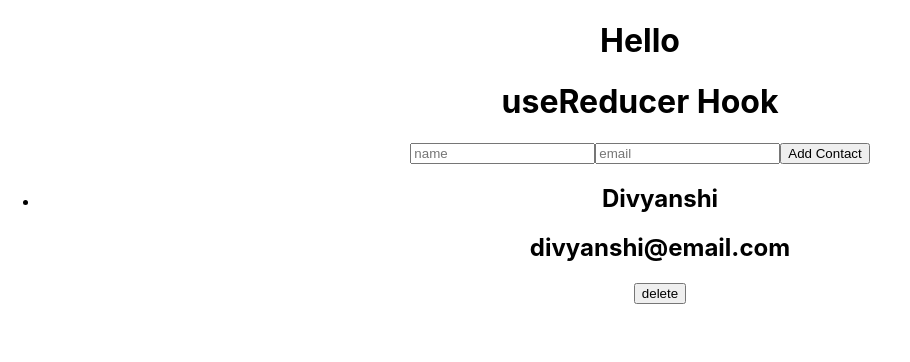
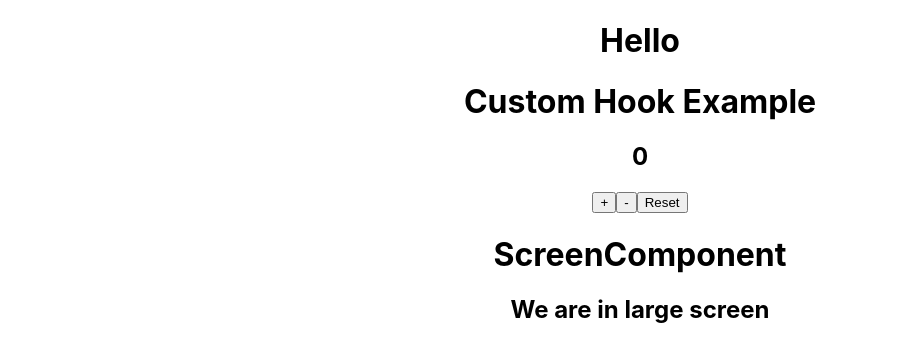
Before and after one commit to divyanshi-saxena/react_hooks, a React (Create React App) app: page / in a window 1280 px wide. Shown: the top 362 px of the page, without its empty margins (0-910 px from the left). Built offline with nearby package versions, Linux system fonts and the light colour scheme.

Commit message:
custom hooks added

```diff
--- a/src/App.js
+++ b/src/App.js
@@ -1,5 +1,6 @@
 import React from 'react';
 import './App.css';
+import CustomHook from './hooks/CustomHook';
 import UseCallbackHook from './hooks/UseCallbackHook';
 import UseContextHook from './hooks/UseContextHook';
 import UseEffectHook from './hooks/UseEffectHook';
@@ -18,7 +19,8 @@
       {/* <UseMemoHook /> */}
       {/* <UseCallbackHook /> */}
       {/* <UseContextHook /> */}
-      <UseReducerHook />
+      {/* <UseReducerHook /> */}
+      <CustomHook />
     </div>
   );
 }
--- /dev/null
+++ b/src/components/ScreenComponent.js
@@ -0,0 +1,14 @@
+import React from 'react'
+import useScreen from '../custom hooks/useScreen'
+
+const ScreenComponent = () => {
+  const screenSize = useScreen()
+  return (
+    <div>
+      <h1>ScreenComponent</h1>
+      <h2>We are in {screenSize} screen</h2>
+    </div>
+  )
+}
+
+export default ScreenComponent
--- /dev/null
+++ b/src/custom hooks/useCounter.js
@@ -0,0 +1,16 @@
+import { useState } from "react";
+export default function useCounter(initialValue, step) {
+  const [value, setValue] = useState(initialValue)
+  const increment = () => {
+    // return setValue(value + 1)
+    return setValue(value + step)
+  }
+  const decrement = () => {
+    // return setValue(value - 1)
+    return setValue(value - step)
+  }
+  const reset = () => {
+    return setValue(initialValue)
+  }
+  return [value, increment, decrement, reset]
+}
--- /dev/null
+++ b/src/custom hooks/useScreen.js
@@ -0,0 +1,19 @@
+import { useEffect, useState } from "react";
+
+export default function useScreen() {
+  const [screenSize, setScreenSize] = useState()
+  const checkScreenSize = () => {
+    if (window.innerWidth > 992) return setScreenSize("large")
+    if (window.innerWidth < 992 && window.innerWidth > 600) return setScreenSize("medium")
+    if (window.innerWidth < 600) return setScreenSize("small")
+  }
+  useEffect(() => {
+    checkScreenSize()
+    window.addEventListener("resize", checkScreenSize)
+    // cleanup function
+    return () => {
+      window.removeEventListener("resize", ()=>{})
+    }
+  },[]) // will be called only once when the component is mounted
+  return screenSize
+}
--- /dev/null
+++ b/src/hooks/CustomHook.js
@@ -0,0 +1,21 @@
+import React from 'react'
+import useCounter from '../custom hooks/useCounter'
+import ScreenComponent from '../components/ScreenComponent'
+
+function CustomHook() {
+  // const [counter, increment, decrement, reset] = useCounter(0)
+  const [counter, increment, decrement, reset] = useCounter(0, 5)
+  return (<>
+    <div>
+      <h1>Custom Hook Example</h1>
+      <h2>{counter}</h2>
+      <button onClick={increment}>+</button>
+      <button onClick={decrement}>-</button>
+      <button onClick={reset}>Reset</button>
+    </div>
+    <ScreenComponent />
+    {/* we have to calculate screen width and tell if we are in small, medium, large device */}
+  </>)
+}
+
+export default CustomHook
```
